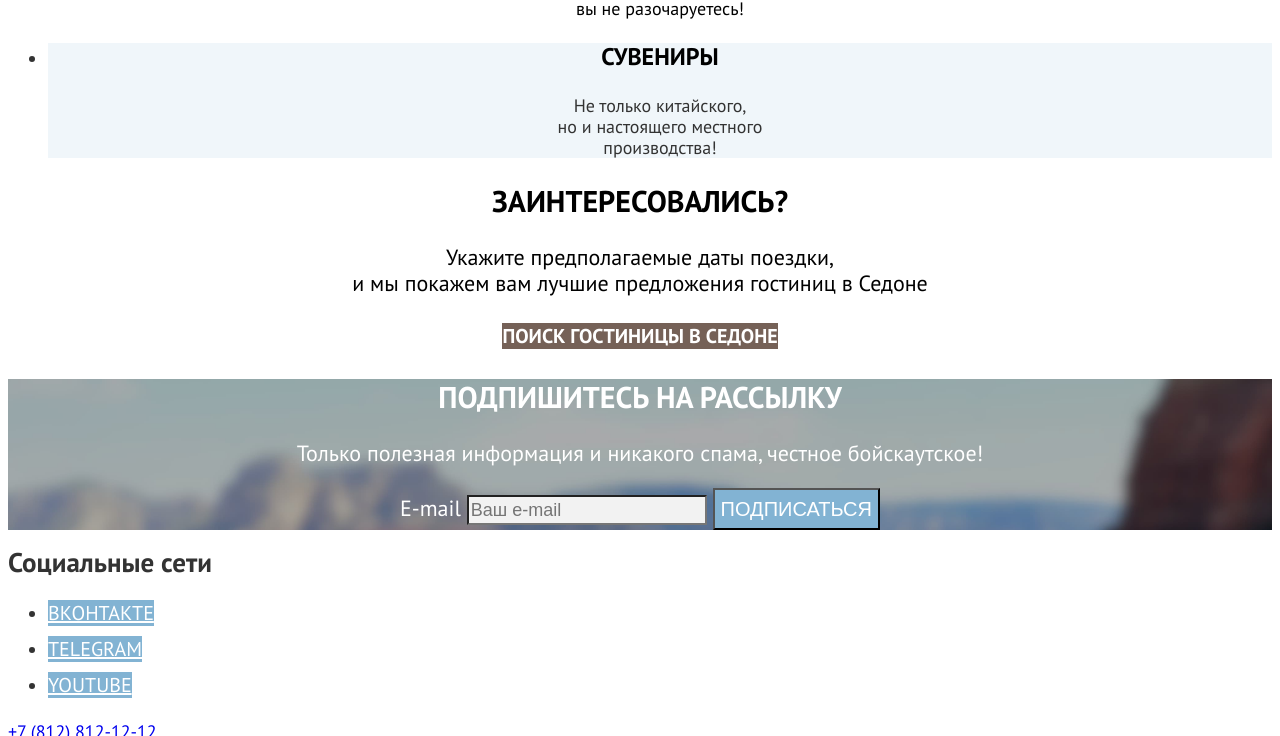
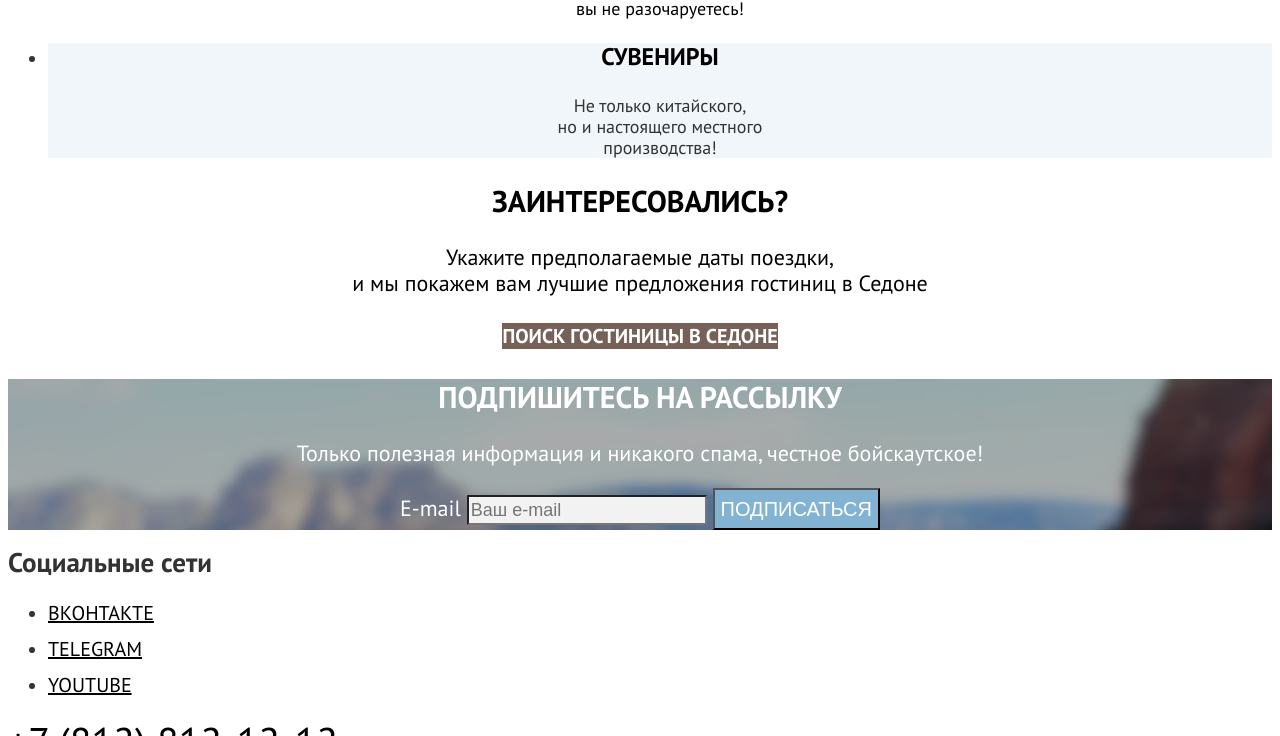
Before and after one commit to htmlacademy-htmlcss/2215945-sedona-35, a plain HTML site: page index.html in a window 1280 px wide. Shown: the part 2773-3509 px from the top of the page. Drawn offline with Linux system fonts and the light colour scheme.

Commit message:
Добавляет стили в футер

```diff
--- a/index.html
+++ b/index.html
@@ -143,7 +143,7 @@
     </ul>
   </section>
 
-  <section class="footer-contscts-phone">
+  <section class="footer-contacts-phone">
     <a href="tel/:+78128121212">+7 (812) 812-12-12</a>
   </section>
 
--- a/styles/styles.css
+++ b/styles/styles.css
@@ -182,3 +182,22 @@ body {
   text-transform: uppercase;
 }
 }
+.page-footer {
+  font-size: 40px;
+  line-height: 40px;
+  color: #000000;
+  background-color: #FFFFFF;
+  text-align: center;
+}
+.page-footer a {
+  color: #000000;
+  background-color: #FFFFFF;
+}
+
+.footer-contacts-phone {
+  font-size: 40px;
+  line-height: 40px;
+  font-weight: 400;
+  text-decoration: none;
+  text-transform: uppercase;
+}
```
